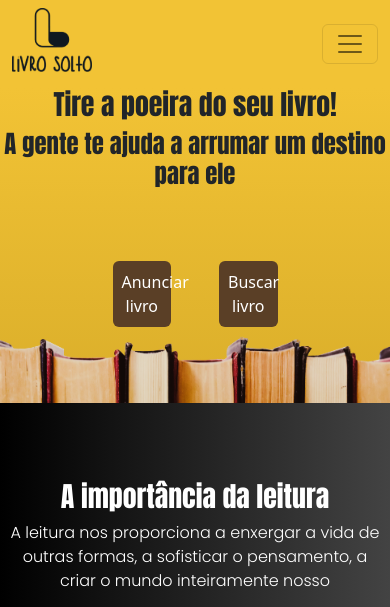
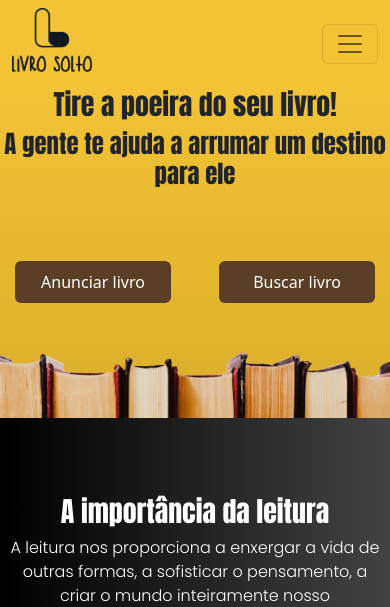
Before and after one commit to veronica-romano/projeto_definitivo, a PHP site: page / in a window 390 px wide. Shown: the top 607 px of the page. Run offline with PHP 8.4, Linux system fonts and the light colour scheme.

Commit message:
ajustado responsividade da class .btn-inicial

```diff
--- a/estilo.css
+++ b/estilo.css
@@ -48,10 +48,32 @@ nav li a:nth-child(1):hover, nav li a:nth-child(1):active{
         }
 
 
-         .btn-inicial{
-            background-color: hsl(29, 41%, 25%);
-            width: 15%;
+        @media screen and (min-width: 775px) {
+            .btn-inicial{
+                background-color: hsl(29, 41%, 25%);
+                 width: 17%;
+            }
+
         }
+
+            @media (min-width: 505px) and (max-width: 774px) {
+                .btn-inicial{
+                    background-color: hsl(29, 41%, 25%);
+                      width: 25%;
+                }
+
+            }
+
+                @media screen and (min-width: 360px) and (max-width: 504px) {
+                    .btn-inicial{
+                        background-color: hsl(29, 41%, 25%);
+                         margin-bottom: 10%;
+                        width: 40%;
+                    }
+
+                }
+
+
 
 
         .btn-inicial  {
```
